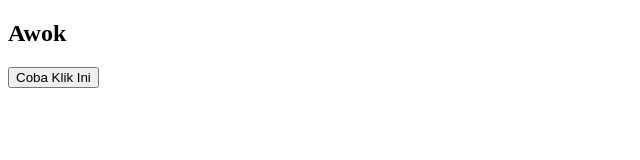
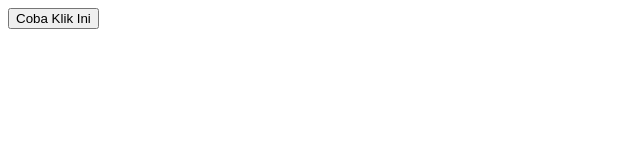
Before and after one commit to ardanikov/Semangat, a plain HTML site: page index.html in a window 1280 px wide. Shown: the whole page, without its empty margins (0-640 px from the left). Drawn offline with Linux system fonts and the light colour scheme.

Commit message:
Update index.html

```diff
--- a/index.html
+++ b/index.html
@@ -1,8 +1,7 @@
 <!DOCTYPE html>
 <html>
 <body>
-
-<h2>Awok</h2>
+  <title>Awoakwoaok</title>
 
 <button onclick="myFunction()">Coba Klik Ini</button>
 
```
